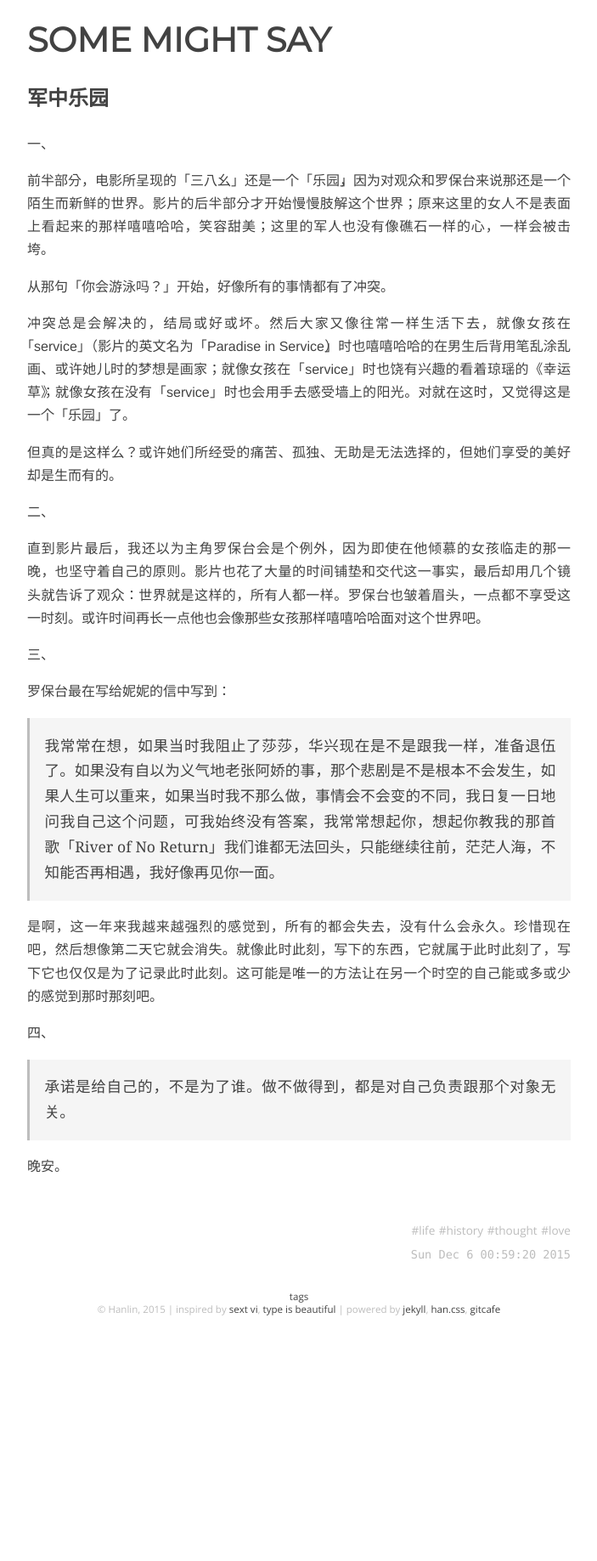
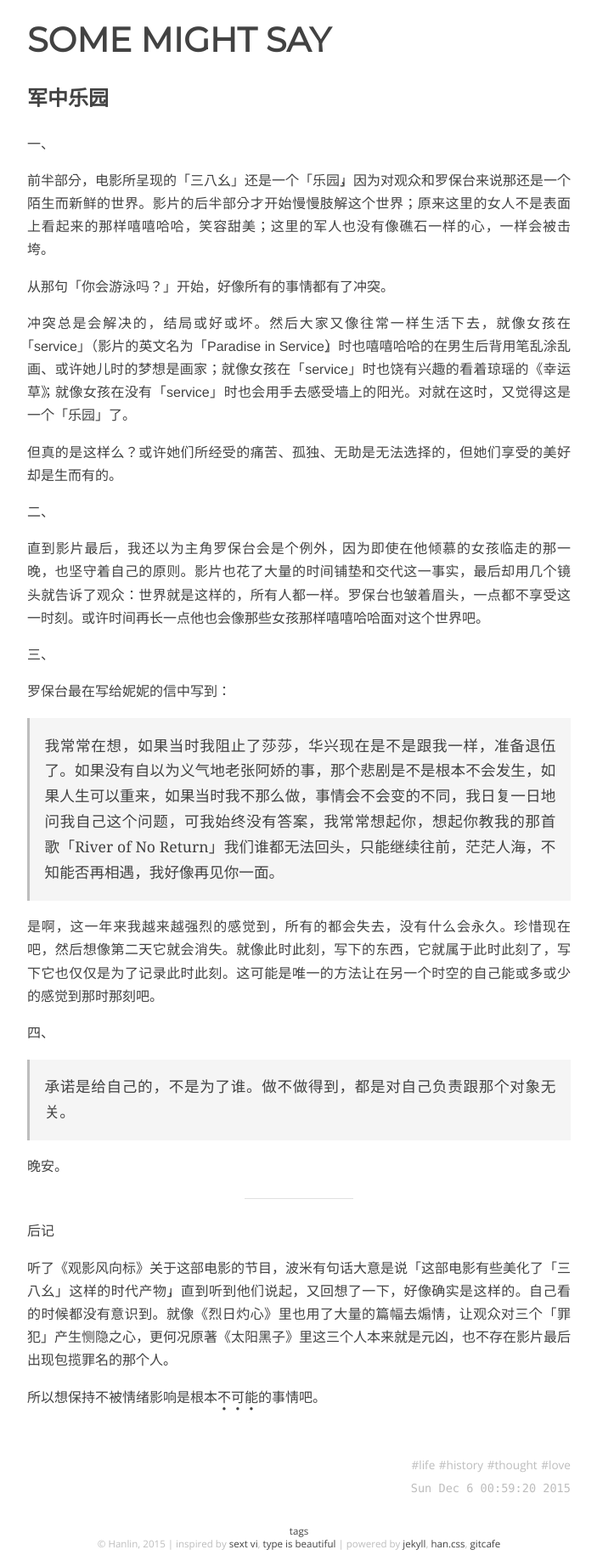
Before and after one commit to onion7878/word, a Jekyll site: the page built from _posts/2015-12-06-paradise-in-service.md, in a window 1280 px wide. Shown: the whole page at 85% size, without its empty margins (288-991 px from the left). Built offline with Jekyll 4.4.1, drawn with Linux system fonts in a browser that asks for light colours; Markdown is read by kramdown in place of the engine named in the settings; before the commit the page ends 1562 px from its top, so only the background shows below that.

Commit message:
afterword

```diff
--- a/_posts/2015-12-06-paradise-in-service.md
+++ b/_posts/2015-12-06-paradise-in-service.md
@@ -35,3 +35,11 @@ categories: [film]
 > 承诺是给自己的，不是为了谁。做不做得到，都是对自己负责跟那个对象无关。
 
 晚安。
+
+---
+
+后记
+
+听了《观影风向标》关于这部电影的节目，波米有句话大意是说「这部电影有些美化了「三八幺」这样的时代产物」，直到听到他们说起，又回想了一下，好像确实是这样的。自己看的时候都没有意识到。就像《烈日灼心》里也用了大量的篇幅去煽情，让观众对三个「罪犯」产生恻隐之心，更何况原著《太阳黑子》里这三个人本来就是元凶，也不存在影片最后出现包揽罪名的那个人。
+
+所以想保持不被情绪影响是根本*不可能*的事情吧。
```
